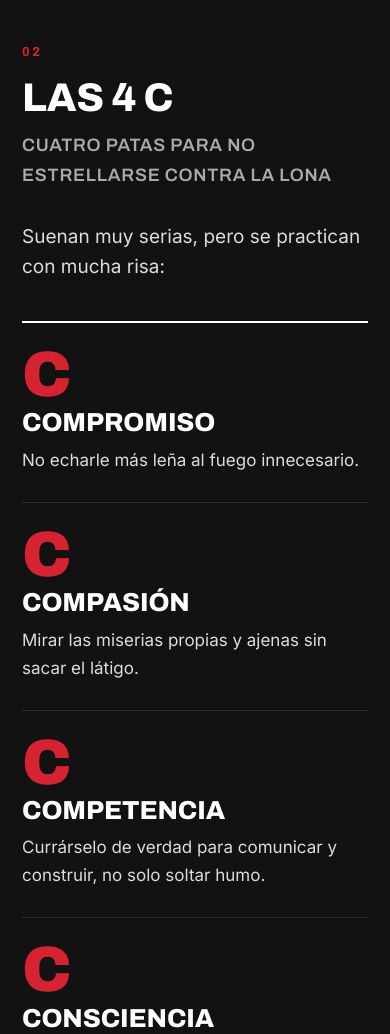
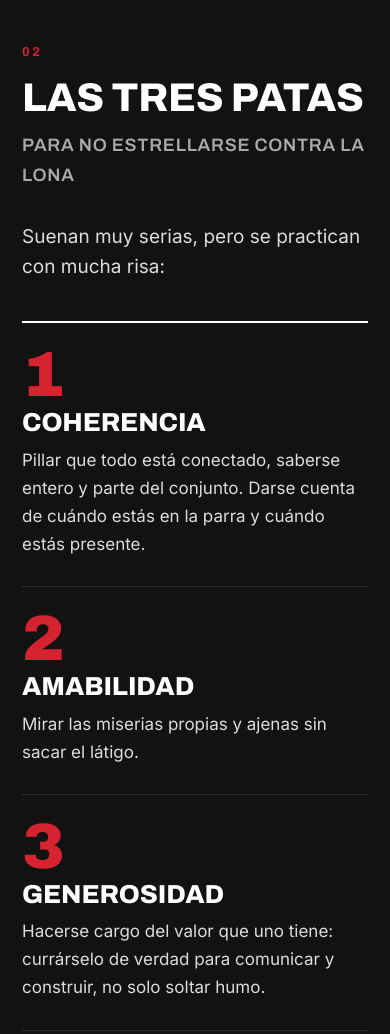
Before and after one commit to beforget-plataforma/payaso, a plain HTML site: page index.html in a window 390 px wide. Shown: the part 3360-4394 px from the top of the page. Drawn offline with Linux system fonts and the light colour scheme.

Commit message:
Las 4 C pasan a ser las tres patas
Una sola tríada en todo el circo: coherencia, amabilidad y generosidad.
Los textos de las 4 C se reparten dentro de las tres patas.

Co-Authored-By: Claude Opus 5.5 <noreply@anthropic.com>
Claude-Session: https://claude.ai/code/session_01Yb7TrNXr1Jpgeo4xMDgmA9

```diff
--- a/index.html
+++ b/index.html
@@ -4,7 +4,7 @@
 <meta charset="utf-8">
 <meta name="viewport" content="width=device-width, initial-scale=1, viewport-fit=cover">
 <title>El Payaso Principal · Ramón Romero Boquete</title>
-<meta name="description" content="Del pasillo de los coches al Gran Circo de la Sintropía. Las 4 C, los disfraces del «ilustre inepto» y dónde se monta este circo.">
+<meta name="description" content="Del pasillo de los coches al Gran Circo de la Sintropía. Las tres patas, los disfraces del «ilustre inepto» y dónde se monta este circo.">
 <meta property="og:title" content="El Payaso Principal">
 <meta property="og:description" content="Del pasillo de los coches al Gran Circo de la Sintropía.">
 <meta property="og:type" content="website">
@@ -67,8 +67,8 @@ section{padding-block:clamp(64px,10vw,128px)}
 .today .red{color:var(--red);font-weight:600}
 @media (max-width:860px){.story{grid-template-columns:minmax(0,1fr)}.quote{position:static;order:-1}}
 
-/* 4 C */
-.cs{display:grid;grid-template-columns:repeat(4,minmax(0,1fr));gap:0;border-top:2px solid var(--white)}
+/* TRES PATAS */
+.cs{display:grid;grid-template-columns:repeat(3,minmax(0,1fr));gap:0;border-top:2px solid var(--white)}
 .cs article{padding:32px 24px 36px 0;border-bottom:1px solid var(--line-d);display:flex;flex-direction:column;gap:10px;min-width:0}
 .cs article + article{padding-left:24px;border-left:1px solid var(--line-d)}
 .cs .c{font-family:var(--display);font-weight:900;font-stretch:62%;font-size:84px;line-height:.8;color:var(--red)}
@@ -80,8 +80,8 @@ section{padding-block:clamp(64px,10vw,128px)}
 .rule-text{display:grid;gap:18px;color:#dcdcdc}
 .rule-text b{color:var(--white);font-weight:600}
 @media (max-width:900px){
-  .cs{grid-template-columns:repeat(2,minmax(0,1fr))}
-  .cs article:nth-child(3){padding-left:0;border-left:0}
+  .cs{grid-template-columns:minmax(0,1fr)}
+  .cs article,.cs article + article{padding:26px 0 28px;border-left:0}
 }
 @media (max-width:560px){
   .cs{grid-template-columns:minmax(0,1fr)}
@@ -233,15 +233,14 @@ footer b{font-family:var(--display);font-weight:800;font-stretch:88%;text-transf
   <div class="wrap">
     <div class="sec-head">
       <div class="kicker">02</div>
-      <h2 id="ces">Las 4 C</h2>
-      <p class="sub">Cuatro patas para no estrellarse contra la lona</p>
+      <h2 id="ces">Las tres patas</h2>
+      <p class="sub">Para no estrellarse contra la lona</p>
     </div>
     <p class="lead narrow" style="margin-bottom:40px;color:#dcdcdc">Suenan muy serias, pero se practican con mucha risa:</p>
     <div class="cs">
-      <article><span class="c">C</span><h3>Compromiso</h3><p>No echarle más leña al fuego innecesario.</p></article>
-      <article><span class="c">C</span><h3>Compasión</h3><p>Mirar las miserias propias y ajenas sin sacar el látigo.</p></article>
-      <article><span class="c">C</span><h3>Competencia</h3><p>Currárselo de verdad para comunicar y construir, no solo soltar humo.</p></article>
-      <article><span class="c">C</span><h3>Consciencia</h3><p>Darse cuenta de cuándo estás en la parra y cuándo estás presente.</p></article>
+      <article><span class="c">1</span><h3>Coherencia</h3><p>Pillar que todo está conectado, saberse entero y parte del conjunto. Darse cuenta de cuándo estás en la parra y cuándo estás presente.</p></article>
+      <article><span class="c">2</span><h3>Amabilidad</h3><p>Mirar las miserias propias y ajenas sin sacar el látigo.</p></article>
+      <article><span class="c">3</span><h3>Generosidad</h3><p>Hacerse cargo del valor que uno tiene: currárselo de verdad para comunicar y construir, no solo soltar humo.</p></article>
     </div>
     <div class="rule">
       <div>
@@ -358,7 +357,7 @@ footer b{font-family:var(--display);font-weight:800;font-stretch:88%;text-transf
         </tr>
         <tr>
           <th scope="row">«Es que yo no puedo / no sé hacerlo»</th>
-          <td>Nadie nace sabiendo hacer malabares con antorchas. Se empieza por lo pequeño, con las 4 C a mano y sin exigirse medalla olímpica el primer día.</td>
+          <td>Nadie nace sabiendo hacer malabares con antorchas. Se empieza por lo pequeño, con las tres patas a mano y sin exigirse medalla olímpica el primer día.</td>
         </tr>
         <tr>
           <th scope="row">«Esto suena a fórmula rígida»</th>
```
